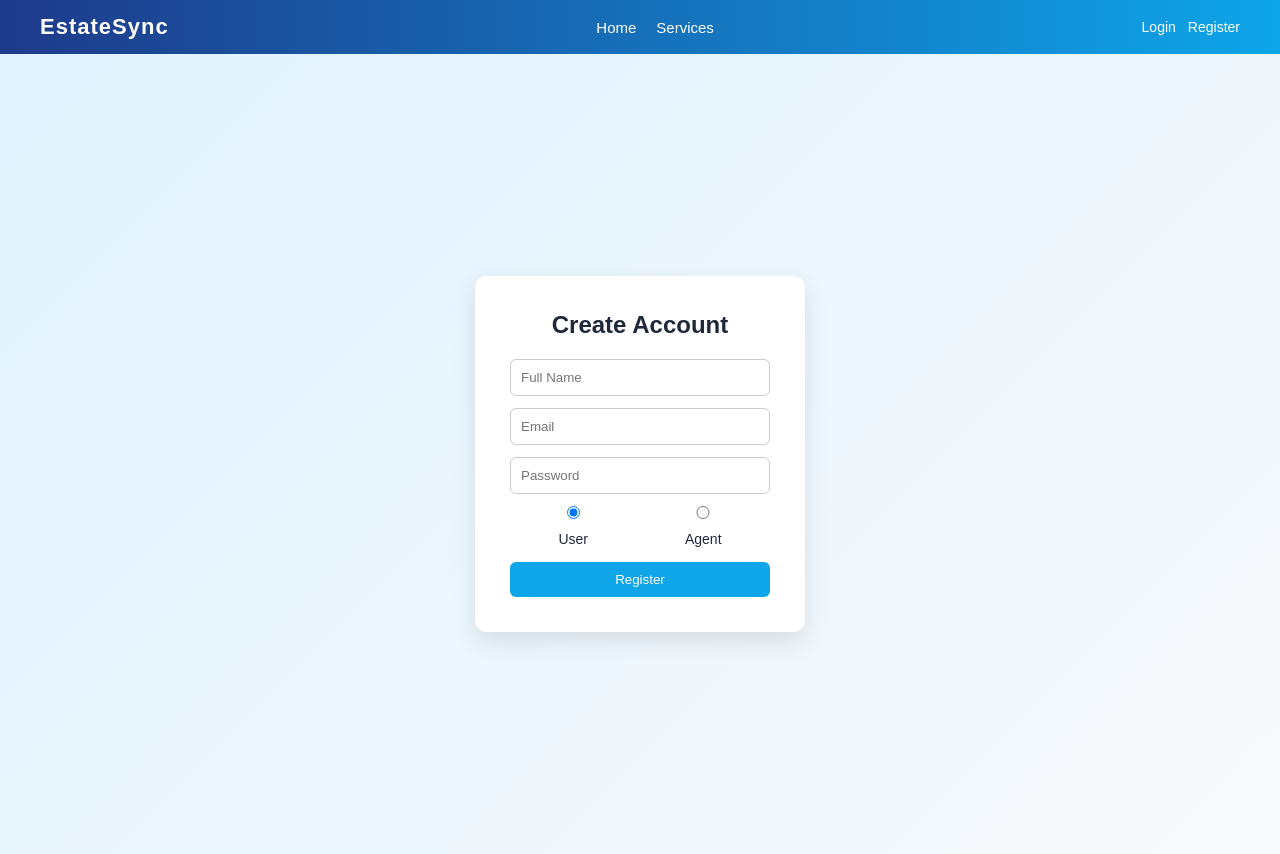
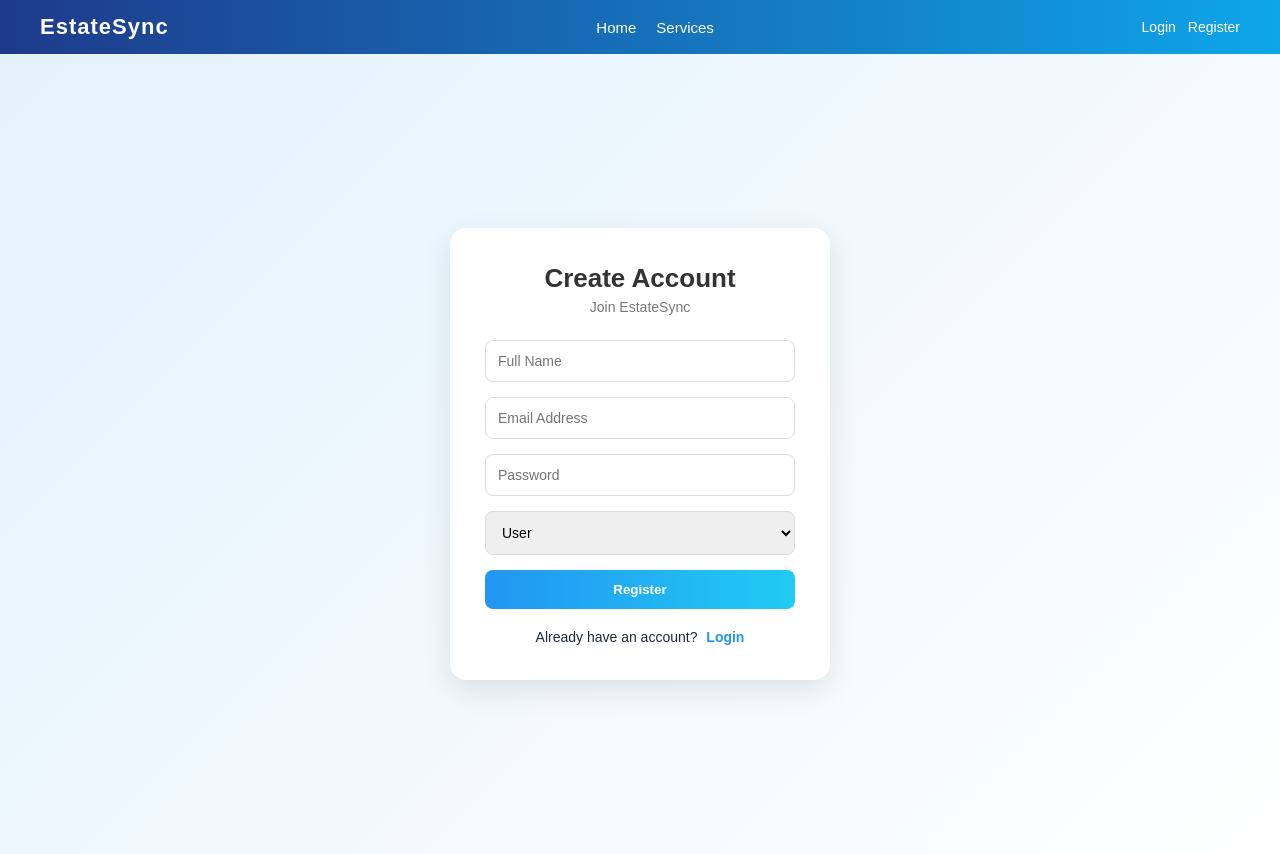
Before and after one commit to ChikkaGulliver/estate-sync, a React (Vite) app: page /register in a window 1280 px wide. Built offline with nearby package versions, Linux system fonts and the light colour scheme; no server answers.

Commit message:
Updated register UI and onboarding flow

```diff
--- /dev/null
+++ b/src/pages/AgentOnboarding.jsx
@@ -0,0 +1,54 @@
+import { useState } from "react";
+import { useLocation, useNavigate } from "react-router-dom";
+import { db } from "../firebase";
+import { doc, setDoc, serverTimestamp } from "firebase/firestore";
+
+export default function AgentOnboarding() {
+  const { state } = useLocation();
+  const navigate = useNavigate();
+
+  const [aadhar, setAadhar] = useState("");
+  const [location, setLocation] = useState("");
+
+  const handleSubmit = async () => {
+    try {
+      await setDoc(doc(db, "users", state.uid), {
+        name: state.name,
+        email: state.email,
+        phone: state.phone,
+        aadhar,
+        location,
+
+        role: "agent",
+        status: "pending",   // 🔥 must wait for admin
+        agentId: null,
+
+        createdAt: serverTimestamp(),
+      });
+
+      alert("Submitted! Wait for admin approval.");
+      navigate("/login");
+
+    } catch (err) {
+      alert(err.message);
+    }
+  };
+
+  return (
+    <div className="auth">
+      <h2>Agent Registration</h2>
+
+      <input
+        placeholder="Aadhar Number"
+        onChange={(e) => setAadhar(e.target.value)}
+      />
+
+      <input
+        placeholder="Location"
+        onChange={(e) => setLocation(e.target.value)}
+      />
+
+      <button onClick={handleSubmit}>Submit</button>
+    </div>
+  );
+}
--- a/src/pages/Dashboard.jsx
+++ b/src/pages/Dashboard.jsx
@@ -27,16 +27,14 @@ export default function Dashboard() {
     }
 
     const loadData = async () => {
-      // 🔐 Get role safely from Firestore
-      const userRef = doc(db, "users", user.uid);
-      const snap = await getDoc(userRef);
+      const userSnap = await getDoc(doc(db, "users", user.uid));
+      const userRole = userSnap.exists() ? userSnap.data().role : "user";
 
-      const userRole = snap.exists() ? snap.data().role : "user";
       setRole(userRole);
 
       let q;
 
-      // 👤 USER → only their applications
+      // 👤 USER → only their requests
       if (userRole === "user") {
         q = query(
           collection(db, "orders"),
@@ -45,12 +43,11 @@ export default function Dashboard() {
         );
       }
 
-      // 🧑‍💼 AGENT → all tasks
+      // 👨‍💼 AGENT → show:
+      // 1. Unassigned requests
+      // 2. Their own assigned requests
       else {
-        q = query(
-          collection(db, "orders"),
-          orderBy("createdAt", "desc")
-        );
+        q = query(collection(db, "orders"), orderBy("createdAt", "desc"));
       }
 
       onSnapshot(q, (snapshot) => {
@@ -58,44 +55,102 @@ export default function Dashboard() {
           id: doc.id,
           ...doc.data()
         }));
+
+        // 🔥 AGENT FILTER
+        if (userRole === "agent") {
+          setOrders(
+            data.filter(
+              (item) =>
+                item.assignedAgentId === null ||
+                item.assignedAgentId === user.uid
+            )
+          );
+        } else {
           setOrders(data);
+        }
       });
     };
 
     loadData();
   }, [navigate]);
 
-  const updateStatus = async (id, status) => {
-    await updateDoc(doc(db, "orders", id), { status });
+  // ✅ APPROVE → assign agent
+  const approveService = async (id) => {
+    await updateDoc(doc(db, "orders", id), {
+      status: "Approved",
+      assignedAgentId: auth.currentUser.uid
+    });
+  };
+
+  // ❌ Reject
+  const rejectService = async (id) => {
+    await updateDoc(doc(db, "orders", id), {
+      status: "Rejected"
+    });
+  };
+
+  // 🔄 Progress update
+  const updateProgress = async (id, progress) => {
+    await updateDoc(doc(db, "orders", id), {
+      progress
+    });
   };
 
   return (
     <div className="dashboard-page">
       <h1>
-        {role === "agent" ? "Agent Tasks" : "My Applications"}
+        {role === "agent" ? "Agent Panel" : "My Applications"}
       </h1>
 
       <div className="grid">
         {orders.map((item) => (
           <div className="card" key={item.id}>
             <h3>{item.serviceName}</h3>
+
             <p><b>Name:</b> {item.name}</p>
             <p><b>Location:</b> {item.location}</p>
 
             <p className={`status ${item.status?.toLowerCase()}`}>
-              {item.status || "Pending"}
+              {item.status}
             </p>
 
-            {/* Agent controls */}
+            {/* USER VIEW */}
+            {role === "user" && (
+              <p><b>Progress:</b> {item.progress}</p>
+            )}
+
+            {/* AGENT VIEW */}
             {role === "agent" && (
+              <>
+                {/* Show approve only if not assigned */}
+                {item.assignedAgentId === null && (
                   <div className="actions">
-                <button onClick={() => updateStatus(item.id, "Approved")}>
-                  Approve
+                    <button onClick={() => approveService(item.id)}>
+                      Accept
                     </button>
-                <button onClick={() => updateStatus(item.id, "Rejected")}>
+                    <button onClick={() => rejectService(item.id)}>
                       Reject
                     </button>
                   </div>
+                )}
+
+                {/* Show tracking only if agent owns it */}
+                {item.assignedAgentId === auth.currentUser.uid && (
+                  <div className="progress-box">
+                    <select
+                      value={item.progress}
+                      onChange={(e) =>
+                        updateProgress(item.id, e.target.value)
+                      }
+                    >
+                      <option>Not Started</option>
+                      <option>Documents Verified</option>
+                      <option>In Progress</option>
+                      <option>Completed</option>
+                    </select>
+                  </div>
+                )}
+              </>
             )}
           </div>
         ))}
--- /dev/null
+++ b/src/pages/PhoneVerification.jsx
@@ -0,0 +1,74 @@
+import { useState } from "react";
+import { useLocation, useNavigate } from "react-router-dom";
+import { auth } from "../firebase";
+import {
+  RecaptchaVerifier,
+  signInWithPhoneNumber,
+} from "firebase/auth";
+
+export default function PhoneVerification() {
+  const navigate = useNavigate();
+  const { state } = useLocation();
+
+  const [phone, setPhone] = useState("");
+  const [otp, setOtp] = useState("");
+  const [confirmation, setConfirmation] = useState(null);
+
+  const sendOtp = async () => {
+    try {
+      window.recaptchaVerifier = new RecaptchaVerifier(
+        "recaptcha",
+        { size: "invisible" },
+        auth
+      );
+
+      const result = await signInWithPhoneNumber(
+        auth,
+        phone,
+        window.recaptchaVerifier
+      );
+
+      setConfirmation(result);
+      alert("OTP Sent!");
+    } catch (err) {
+      alert(err.message);
+    }
+  };
+
+  const verifyOtp = async () => {
+    try {
+      await confirmation.confirm(otp);
+
+      navigate("/agent-onboarding", {
+        state: {
+          ...state,
+          phone,
+        },
+      });
+    } catch (err) {
+      alert("Invalid OTP");
+    }
+  };
+
+  return (
+    <div className="auth">
+      <h2>Phone Verification</h2>
+
+      <input
+        placeholder="Enter Phone (+91...)"
+        onChange={(e) => setPhone(e.target.value)}
+      />
+
+      <button onClick={sendOtp}>Send OTP</button>
+
+      <input
+        placeholder="Enter OTP"
+        onChange={(e) => setOtp(e.target.value)}
+      />
+
+      <button onClick={verifyOtp}>Verify OTP</button>
+
+      <div id="recaptcha"></div>
+    </div>
+  );
+}
--- a/src/pages/Register.jsx
+++ b/src/pages/Register.jsx
@@ -1,8 +1,8 @@
-import { useState, useEffect } from "react";
+import { useState } from "react";
+import { auth, db } from "../firebase";
+import { createUserWithEmailAndPassword } from "firebase/auth";
+import { doc, setDoc } from "firebase/firestore";
 import { useNavigate } from "react-router-dom";
-import { createUserWithEmailAndPassword } from "firebase/auth";
-import { auth, db } from "../firebase";
-import { doc, setDoc, serverTimestamp } from "firebase/firestore";
 import "../styles/register.css";
 
 export default function Register() {
@@ -15,49 +15,39 @@ export default function Register() {
     role: "user",
   });
 
-  // 🔥 Clear inputs when page loads
-  useEffect(() => {
-    setForm({
-      name: "",
-      email: "",
-      password: "",
-      role: "user",
-    });
-  }, []);
-
-  const handleChange = (e) => {
-    setForm({ ...form, [e.target.name]: e.target.value });
-  };
-
   const handleRegister = async (e) => {
     e.preventDefault();
 
     try {
-      const userCred = await createUserWithEmailAndPassword(
+      const res = await createUserWithEmailAndPassword(
         auth,
         form.email,
         form.password
       );
 
-      const user = userCred.user;
+      const user = res.user;
 
-      // Save role + details
+      // USER FLOW
+      if (form.role === "user") {
         await setDoc(doc(db, "users", user.uid), {
           name: form.name,
           email: form.email,
-        role: form.role,
-        createdAt: serverTimestamp(),
-      });
-
-      // 🔥 clear fields
-      setForm({
-        name: "",
-        email: "",
-        password: "",
           role: "user",
         });
 
         navigate("/dashboard");
+      }
+
+      // AGENT FLOW → go to phone verification
+      if (form.role === "agent") {
+        navigate("/verify-phone", {
+          state: {
+            uid: user.uid,
+            name: form.name,
+            email: form.email,
+          },
+        });
+      }
 
     } catch (err) {
       alert(err.message);
@@ -66,66 +56,59 @@ export default function Register() {
 
   return (
     <div className="register-page">
-      <form
-        className="register-card"
-        onSubmit={handleRegister}
-        autoComplete="off"
-      >
+      <div className="register-card">
+
         <h2>Create Account</h2>
+        <p className="subtitle">Join EstateSync</p>
+
+        <form onSubmit={handleRegister}>
 
           <input
-          name="name"
+            type="text"
             placeholder="Full Name"
-          value={form.name}
-          autoComplete="off"
-          onChange={handleChange}
+            required
+            onChange={(e) =>
+              setForm({ ...form, name: e.target.value })
+            }
           />
 
           <input
-          name="email"
             type="email"
-          placeholder="Email"
-          value={form.email}
-          autoComplete="off"
-          onChange={handleChange}
+            placeholder="Email Address"
+            required
+            onChange={(e) =>
+              setForm({ ...form, email: e.target.value })
+            }
           />
 
           <input
-          name="password"
             type="password"
             placeholder="Password"
-          value={form.password}
-          autoComplete="new-password"
-          onChange={handleChange}
+            required
+            onChange={(e) =>
+              setForm({ ...form, password: e.target.value })
+            }
           />
 
-        {/* ROLE SELECT */}
-        <div className="role-box">
-          <label>
-            <input
-              type="radio"
-              name="role"
-              value="user"
-              checked={form.role === "user"}
-              onChange={handleChange}
-            />
-            User
-          </label>
-
-          <label>
-            <input
-              type="radio"
-              name="role"
-              value="agent"
-              checked={form.role === "agent"}
-              onChange={handleChange}
-            />
-            Agent
-          </label>
-        </div>
+          <select
+            onChange={(e) =>
+              setForm({ ...form, role: e.target.value })
+            }
+          >
+            <option value="user">User</option>
+            <option value="agent">Agent</option>
+          </select>
 
           <button type="submit">Register</button>
+
         </form>
+
+        <p className="login-link">
+          Already have an account?
+          <span onClick={() => navigate("/login")}> Login</span>
+        </p>
+
+      </div>
     </div>
   );
 }
--- a/src/pages/ServiceForm.jsx
+++ b/src/pages/ServiceForm.jsx
@@ -38,8 +38,11 @@ export default function ServiceForm() {
   name: form.name,
   location: form.location,
   phone: form.phone,
-        fileName, // only name saved
+
   status: "Pending",
+  assignedAgentId: null,   // 🔥 NEW
+  progress: "Not Started", // 🔥 NEW
+
   createdAt: serverTimestamp(),
 });
 
--- a/src/styles/register.css
+++ b/src/styles/register.css
@@ -1,52 +1,91 @@
 .register-page {
-  min-height: 100vh;
+  height: 100vh;
   display: flex;
   justify-content: center;
   align-items: center;
-  background: linear-gradient(135deg, #e0f2fe, #f8fafc);
+
+  background: linear-gradient(
+    135deg,
+    #e3f2fd,
+    #ffffff
+  );
 }
 
 .register-card {
+  width: 380px;
+  padding: 35px;
+
   background: white;
-  padding: 35px;
-  width: 330px;
-  border-radius: 12px;
-  box-shadow: 0 10px 25px rgba(0,0,0,0.1);
+  border-radius: 16px;
+
+  box-shadow: 0 10px 30px rgba(0, 0, 0, 0.1);
   text-align: center;
 }
 
 .register-card h2 {
-  margin-bottom: 20px;
+  margin-bottom: 5px;
+  font-size: 26px;
+  color: #333;
 }
 
-.register-card input {
-  width: 100%;
-  padding: 10px;
-  margin-bottom: 12px;
-  border-radius: 6px;
-  border: 1px solid #ccc;
+.subtitle {
+  font-size: 14px;
+  color: #777;
+  margin-bottom: 25px;
 }
 
-/* ROLE SELECT */
-.role-box {
+.register-card form {
   display: flex;
-  justify-content: space-around;
-  margin-bottom: 15px;
-  font-size: 14px;
+  flex-direction: column;
+  gap: 15px;
 }
 
-/* BUTTON */
+.register-card input,
+.register-card select {
+  padding: 12px;
+  border-radius: 8px;
+  border: 1px solid #ddd;
+
+  font-size: 14px;
+  transition: 0.3s;
+}
+
+.register-card input:focus,
+.register-card select:focus {
+  border-color: #2196f3;
+  outline: none;
+}
+
 .register-card button {
-  width: 100%;
-  padding: 10px;
-  background: #0ea5e9;
+  padding: 12px;
   border: none;
+  border-radius: 8px;
+
+  background: linear-gradient(
+    90deg,
+    #2196f3,
+    #21cbf3
+  );
+
   color: white;
-  border-radius: 6px;
+  font-weight: bold;
   cursor: pointer;
+
   transition: 0.3s;
 }
 
 .register-card button:hover {
-  background: #0284c7;
+  opacity: 0.9;
 }
+
+.login-link {
+  margin-top: 20px;
+  font-size: 14px;
+}
+
+.login-link span {
+  color: #2196f3;
+  cursor: pointer;
+  font-weight: bold;
+  margin-left: 5px;
+}
```
Also changed, not shown: src/App.jsx (+7 -0 lines), src/pages/AdminDashboard.jsx (added, +57 -0 lines), src/styles/dashboard.css (+9 -0 lines). Lines whose indentation alone changed are shown as unchanged.
